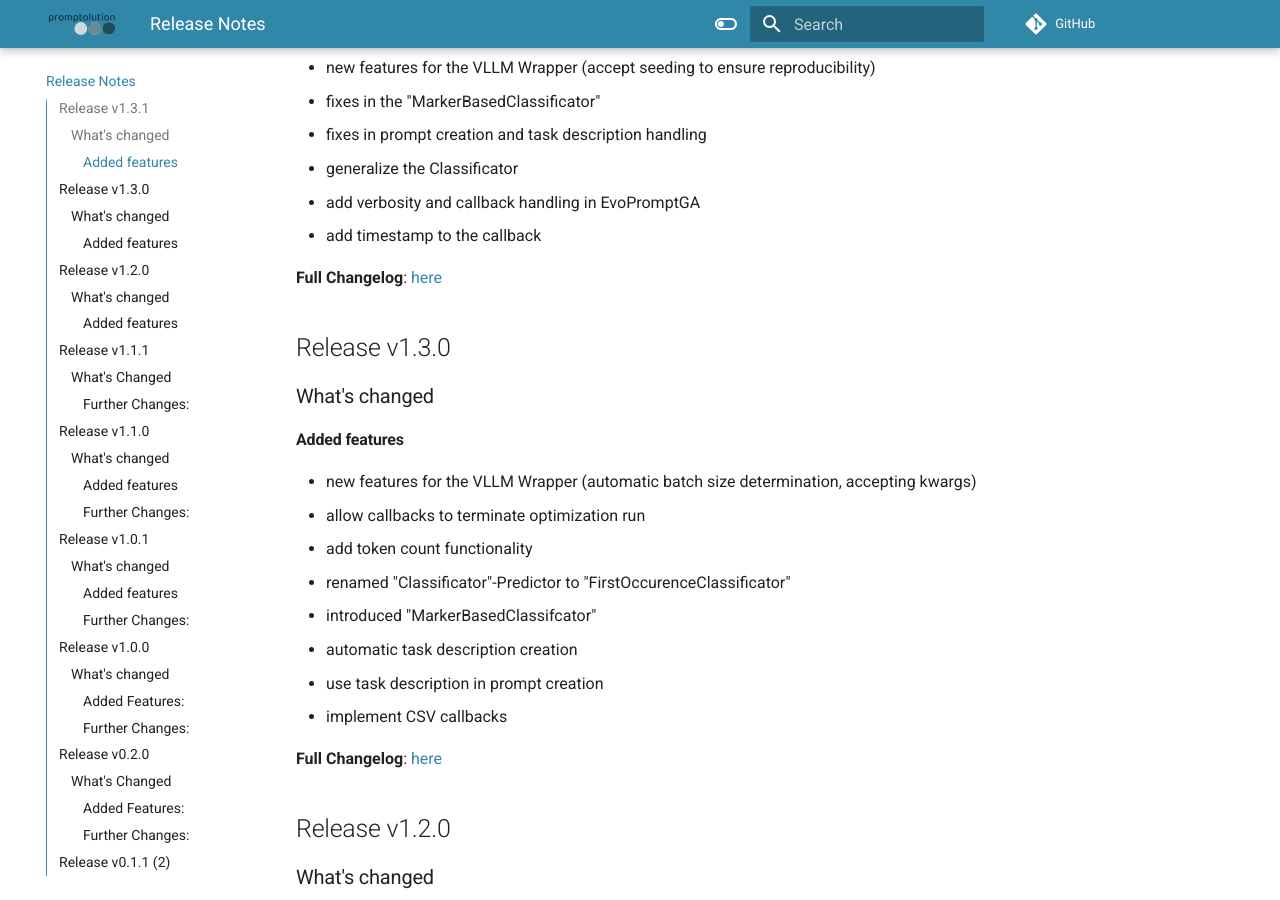
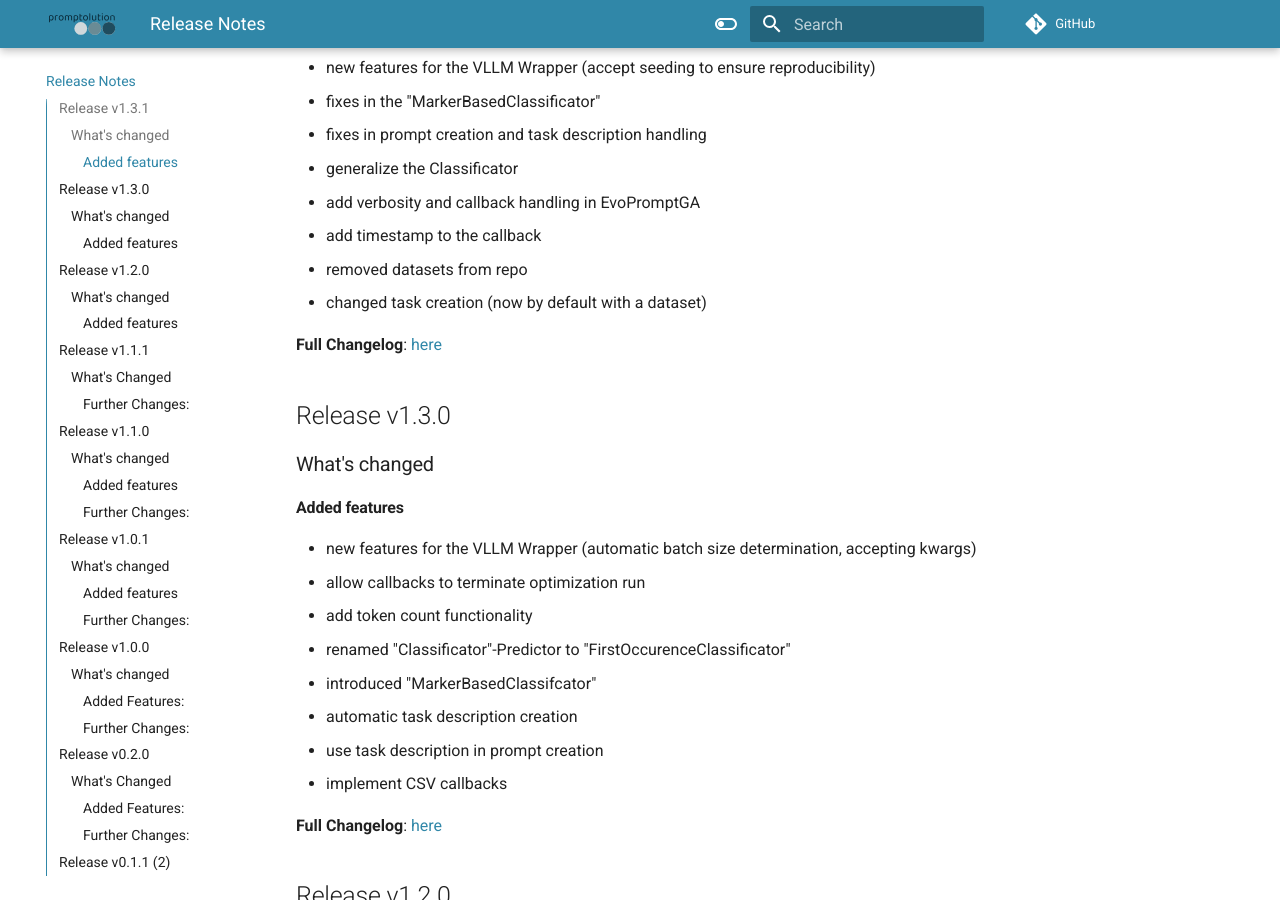
Before and after one commit to finitearth/promptolution, an MkDocs documentation site: the page built from docs/release-notes.md, in a window 1280 px wide and 900 px high, scrolled down 311 px. Built offline with MkDocs 1.6.1 and Material for MkDocs 9.7.7, drawn with Linux system fonts in a browser that asks for light colours; comment, search, counter and statistics services are not loaded.

Commit message:
added some feature notes

```diff
--- a/docs/release-notes.md
+++ b/docs/release-notes.md
@@ -9,6 +9,8 @@
 * generalize the Classificator
 * add verbosity and callback handling in EvoPromptGA
 * add timestamp to the callback
+* removed datasets from repo
+* changed task creation (now by default with a dataset)
 
 **Full Changelog**: [here](https://github.com/finitearth/promptolution/compare/v1.3.0...v1.3.1)
 
```
